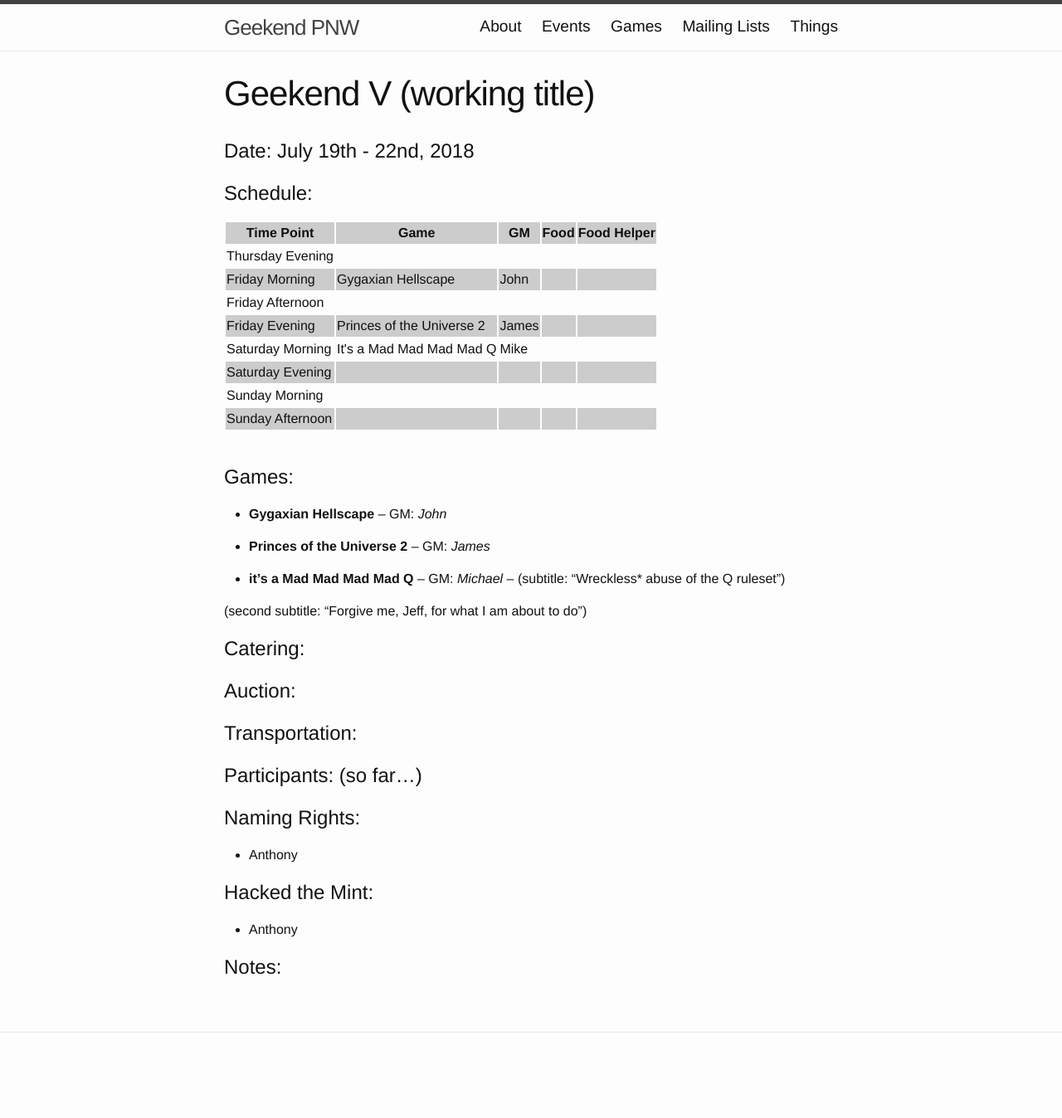
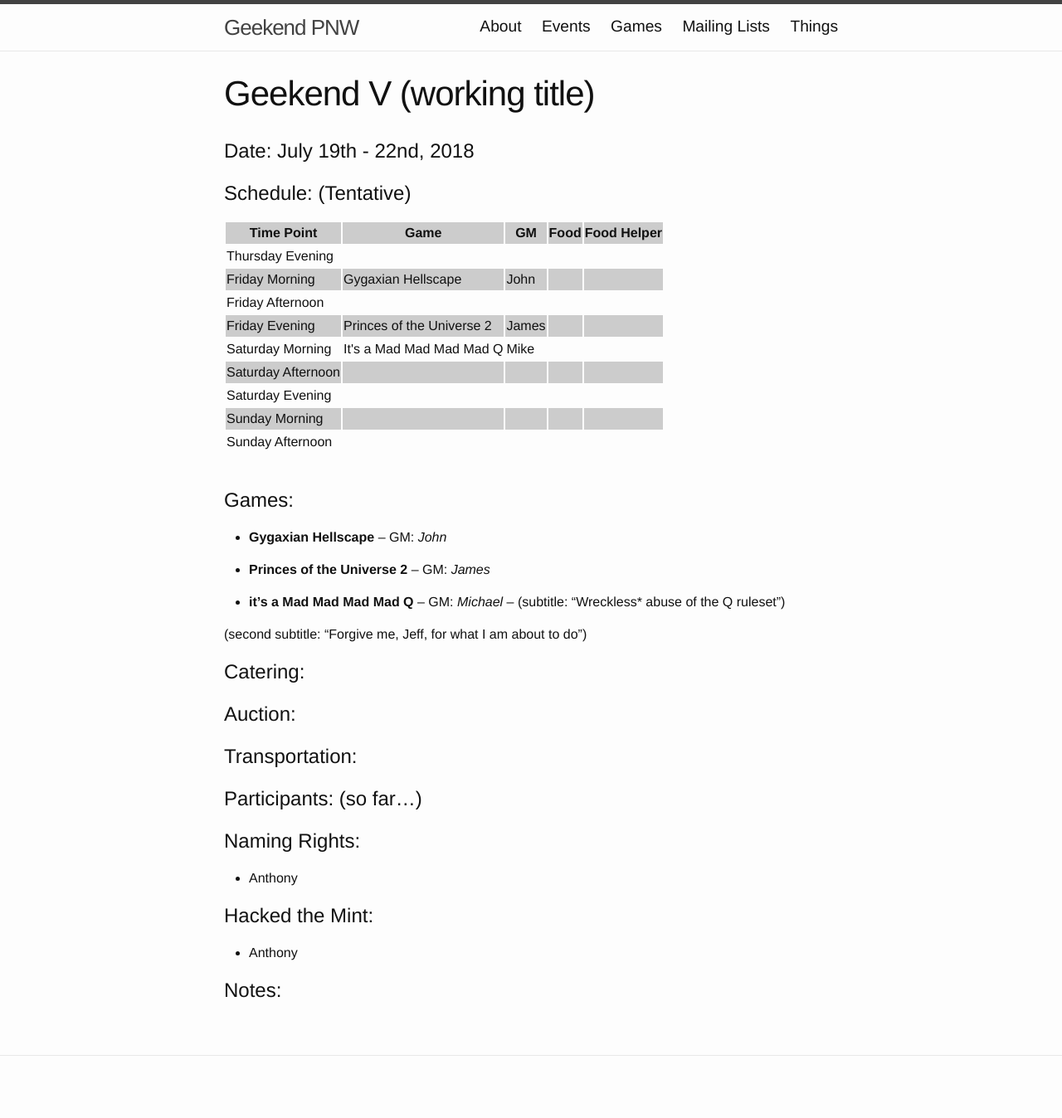
Before and after one commit to Geekend-PNW/geekend-pnw.github.com, a Jekyll site: the page built from _events/2018-07.md, in a window 1280 px wide. Shown: the whole page at 83% size. Built offline with Jekyll 4.4.1, drawn with Linux system fonts in a browser that asks for light colours; before the commit the page ends 1320 px from its top, so only the background shows below that.

Commit message:
geekend V updates

```diff
--- a/_data/schedules/2018-07.csv
+++ b/_data/schedules/2018-07.csv
@@ -4,6 +4,7 @@ Friday Morning,Gygaxian Hellscape,John,,
 Friday Afternoon,,,,
 Friday Evening,Princes of the Universe 2,James,,
 Saturday Morning,It's a Mad Mad Mad Mad Q,Mike,,
+Saturday Afternoon,,,,
 Saturday Evening,,,,
 Sunday Morning,,,,
 Sunday Afternoon,,,,
--- a/_events/2018-07.md
+++ b/_events/2018-07.md
@@ -5,7 +5,7 @@ redirect_from: [ / ]
 ---
 # Date: July 19th - 22nd, 2018
 
-# Schedule:
+# Schedule: (Tentative)
 
 {% include schedule.md %}
 
```
